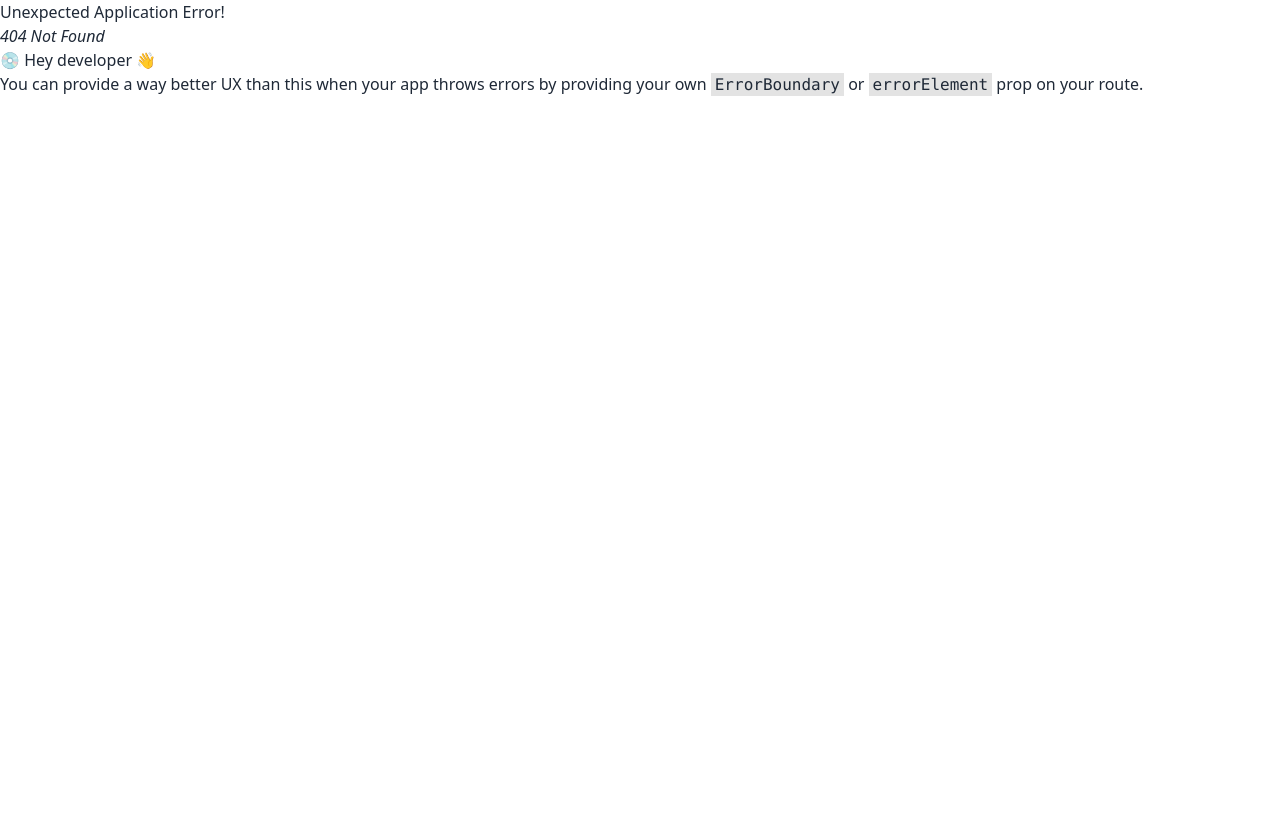
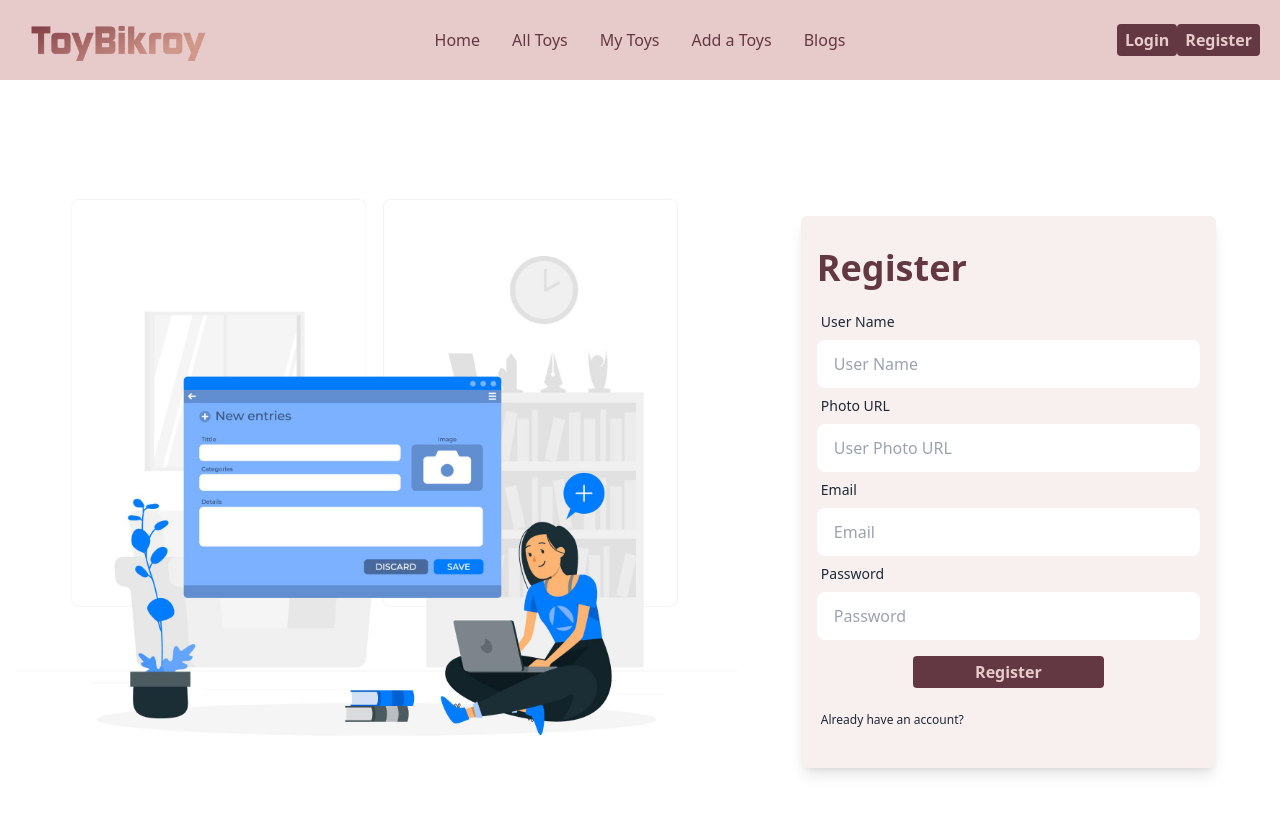
Before and after one commit to mohammadmukhter/toy-bikroy-client, a React (Vite) app: page /register in a window 1280 px wide. Before the commit this address had no page. Shown: the top 814 px of the page. Built offline with nearby package versions, Linux system fonts and the light colour scheme.

Commit message:
login and register page design complete

```diff
--- /dev/null
+++ b/src/Pages/Login/Login.jsx
@@ -0,0 +1,79 @@
+import { Link } from "react-router-dom";
+import loginImg from "../../../src/assets/login.jpg";
+
+const Login = () => {
+  const formHandler = (event) => {
+    event.preventDefault();
+    const form = event.target;
+
+    const email = form.email.value;
+    const password = form.password.value;
+
+    const userData = {
+      email,
+      password,
+    };
+
+    console.log(userData);
+  };
+  return (
+    <div className="hero min-h-screen bg-white">
+      <div className="hero-content flex-col lg:flex-row">
+        <div className="text-center lg:text-left flex items-center justify-center">
+          <img className="w-3/4 h-3/4" src={loginImg} alt="Register Image" />
+        </div>
+        <div className="container mx-auto px-5 py-2 lg:px-12 lg:pt-8">
+          <div className="bg-[#E7CBCB]/30 py-8 px-4 rounded-md shadow-lg">
+            <h2 className="text-[#643843] text-4xl font-semibold mb-4">
+              Please Login
+            </h2>
+            <form onSubmit={formHandler}>
+              <div className="form-control">
+                <label className="label">
+                  <span className="label-text">Email</span>
+                </label>
+                <input
+                  type="text"
+                  placeholder="Email"
+                  name="email"
+                  className="input w-full"
+                />
+              </div>
+              <div className="form-control">
+                <label className="label">
+                  <span className="label-text">Password</span>
+                </label>
+                <input
+                  type="password"
+                  placeholder="Password"
+                  name="password"
+                  className="input w-full "
+                />
+              </div>
+              <div className="form-control my-4">
+                <input
+                  className="w-1/2 mx-auto cursor-pointer px-2 py-1 rounded bg-[#643843] text-[#E7CBCB] hover:bg-[#472D2D] font-bold"
+                  type="submit"
+                  value="Login"
+                />
+              </div>
+
+              <div className="form-control">
+                <label className="label">
+                  <Link
+                    to="/register"
+                    className="label-text-alt link link-hover"
+                  >
+                    Don't have an account?
+                  </Link>
+                </label>
+              </div>
+            </form>
+          </div>
+        </div>
+      </div>
+    </div>
+  );
+};
+
+export default Login;
--- /dev/null
+++ b/src/Pages/Login/Register.jsx
@@ -0,0 +1,101 @@
+import { Link } from "react-router-dom";
+import registerImg from "../../../src/assets/register.jpg";
+
+const Register = () => {
+  const formHandler = (event) => {
+    event.preventDefault();
+    const form = event.target;
+    const userName = form.user_name.value;
+    const email = form.email.value;
+    const password = form.password.value;
+    const userPhotoUrl = form.user_photo_url.value;
+
+    const userData = {
+      userName,
+      email,
+      password,
+      userPhotoUrl,
+    };
+
+    console.log(userData);
+  };
+  return (
+    <div className="hero min-h-screen bg-white">
+      <div className="hero-content flex-col lg:flex-row">
+        <div className="text-center lg:text-left">
+          <img src={registerImg} alt="Register Image" />
+        </div>
+        <div className="container mx-auto px-5 py-2 lg:px-12 lg:pt-8">
+          <div className="bg-[#E7CBCB]/30 py-8 px-4 rounded-md shadow-lg">
+            <h2 className="text-[#643843] text-4xl font-semibold mb-4">
+              Register
+            </h2>
+            <form onSubmit={formHandler}>
+              <div className="form-control">
+                <label className="label">
+                  <span className="label-text">User Name</span>
+                </label>
+                <input
+                  type="text"
+                  placeholder="User Name"
+                  name="user_name"
+                  className="input w-full "
+                />
+              </div>
+              <div className="form-control">
+                <label className="label">
+                  <span className="label-text">Photo URL</span>
+                </label>
+                <input
+                  type="text"
+                  placeholder="User Photo URL"
+                  name="user_photo_url"
+                  className="input w-full"
+                />
+              </div>
+              <div className="form-control">
+                <label className="label">
+                  <span className="label-text">Email</span>
+                </label>
+                <input
+                  type="text"
+                  placeholder="Email"
+                  name="email"
+                  className="input w-full"
+                />
+              </div>
+              <div className="form-control">
+                <label className="label">
+                  <span className="label-text">Password</span>
+                </label>
+                <input
+                  type="password"
+                  placeholder="Password"
+                  name="password"
+                  className="input w-full "
+                />
+              </div>
+              <div className="form-control my-4">
+                <input
+                  className="w-1/2 mx-auto cursor-pointer px-2 py-1 rounded bg-[#643843] text-[#E7CBCB] hover:bg-[#472D2D] font-bold"
+                  type="submit"
+                  value="Register"
+                />
+              </div>
+
+              <div className="form-control">
+                <label className="label">
+                  <Link to="/login" className="label-text-alt link link-hover">
+                    Already have an account?
+                  </Link>
+                </label>
+              </div>
+            </form>
+          </div>
+        </div>
+      </div>
+    </div>
+  );
+};
+
+export default Register;
--- a/src/Pages/Shared/NavBar/NavBar.jsx
+++ b/src/Pages/Shared/NavBar/NavBar.jsx
@@ -70,6 +70,12 @@ const NavBar = () => {
           >
             Login
           </Link>
+          <Link
+            to="/register"
+            className=" px-2 py-1 rounded bg-[#643843] text-[#E7CBCB] hover:bg-[#472D2D] font-bold"
+          >
+            Register
+          </Link>
         </div>
       </div>
     </>
```
Also changed, not shown: src/routes/Route.jsx (+10 -0 lines), src/assets/login.jpg (added), src/assets/register.jpg (added).
